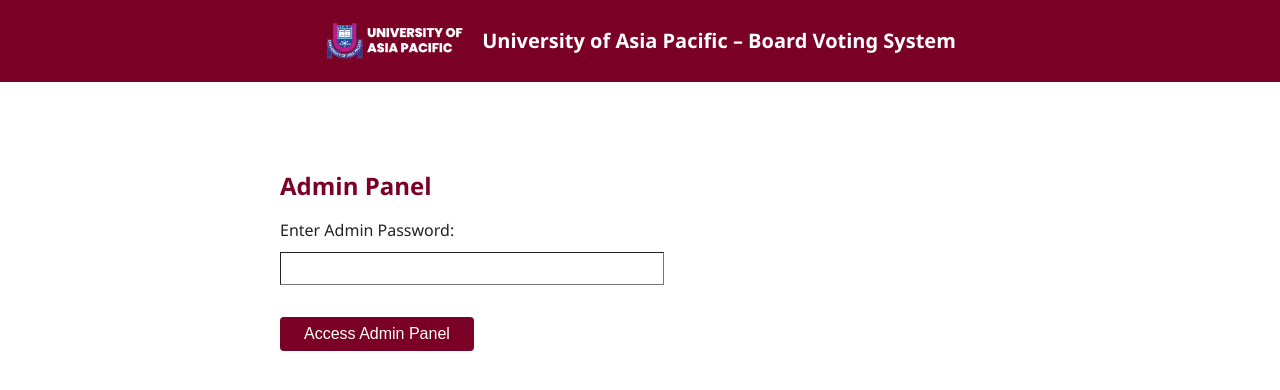
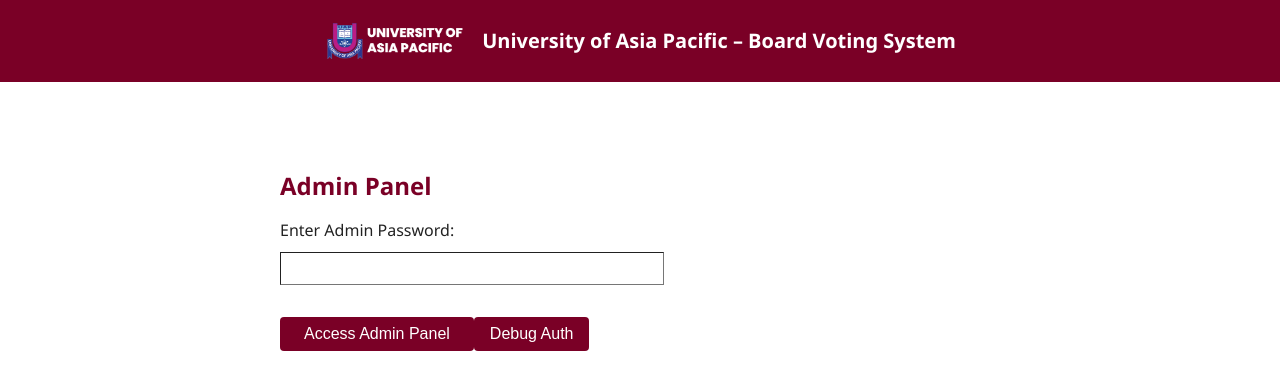
Before and after one commit to zalam003/uap-board-voting-system, a Next.js app: page /admin in a window 1280 px wide. Shown: the top 390 px of the page. Built offline with nearby package versions, Linux system fonts and the light colour scheme.

Commit message:
text and admin login fix

```diff
--- a/app/admin/page.tsx
+++ b/app/admin/page.tsx
@@ -67,22 +67,42 @@ export default function AdminPage() {
     }
 
     setLoading(true);
+    console.log('Attempting authentication with secret:', secret);
     try {
       const response = await fetch('/api/admin/sessions', {
         headers: { "x-admin-secret": secret }
       });
+
+      console.log('Auth response status:', response.status);
+      console.log('Auth response ok:', response.ok);
 
       if (response.ok) {
         setAuthenticated(true);
         setError("");
         await loadSessions();
       } else {
+        const errorData = await response.json();
+        console.log('Auth error:', errorData);
         setError("Invalid admin password");
       }
     } catch (err) {
+      console.error('Auth exception:', err);
       setError("Failed to authenticate");
     } finally {
       setLoading(false);
+    }
+  }
+
+  async function debugAuth() {
+    try {
+      const response = await fetch('/api/admin/test-auth', {
+        headers: { "x-admin-secret": secret }
+      });
+      const data = await response.json();
+      console.log('Debug Auth Response:', data);
+      setError(`Debug Info: Received: "${data.receivedSecret}", Expected: "${data.expectedSecret}", Match: ${data.secretsMatch}`);
+    } catch (err) {
+      setError("Failed to test authentication");
     }
   }
 
@@ -415,9 +435,16 @@ export default function AdminPage() {
             <button
               onClick={authenticate}
               disabled={loading}
-              className="bg-uap-maroon text-white px-6 py-2 rounded disabled:opacity-50"
+              className="bg-uap-maroon text-white px-6 py-2 rounded disabled:opacity-50 mr-2"
             >
               {loading ? "Authenticating..." : "Access Admin Panel"}
+            </button>
+            <button
+              onClick={debugAuth}
+              disabled={loading}
+              className="bg-gray-500 text-white px-4 py-2 rounded disabled:opacity-50"
+            >
+              Debug Auth
             </button>
           </div>
         </div>
--- a/app/api/admin/sessions/route.ts
+++ b/app/api/admin/sessions/route.ts
@@ -6,6 +6,12 @@ import { generateUUID, formatTimestamp, addHours, getClientIP } from '@/lib/util
 function verifyAdmin(request: NextRequest): boolean {
   const adminSecret = request.headers.get('x-admin-secret');
   const expectedSecret = process.env.ADMIN_SECRET;
+
+  console.log('Admin verification:');
+  console.log('- Received secret:', adminSecret);
+  console.log('- Expected secret:', expectedSecret);
+  console.log('- Secrets match:', adminSecret === expectedSecret);
+  console.log('- Expected secret exists:', expectedSecret !== undefined);
 
   return adminSecret === expectedSecret && expectedSecret !== undefined;
 }
--- a/app/api/admin/test-db/route.ts
+++ b/app/api/admin/test-db/route.ts
@@ -6,6 +6,12 @@ import { generateUUID, formatTimestamp, getClientIP } from '@/lib/utils';
 function verifyAdmin(request: NextRequest): boolean {
   const adminSecret = request.headers.get('x-admin-secret');
   const expectedSecret = process.env.ADMIN_SECRET;
+
+  console.log('DB Test - Admin verification:');
+  console.log('- Received secret:', adminSecret);
+  console.log('- Expected secret:', expectedSecret);
+  console.log('- Secrets match:', adminSecret === expectedSecret);
+  console.log('- Expected secret exists:', expectedSecret !== undefined);
 
   return adminSecret === expectedSecret && expectedSecret !== undefined;
 }
--- a/app/page.tsx
+++ b/app/page.tsx
@@ -39,7 +39,7 @@ export default function HomePage() {
             </div>
             <a
               href="/admin"
-              className="inline-block bg-uap-maroon text-white px-6 py-2 rounded-lg font-medium hover:bg-uap-dark transition-colors mt-4"
+              className="inline-block bg-white text-uap-maroon border-2 border-uap-maroon px-6 py-2 rounded-lg font-medium hover:bg-uap-maroon hover:text-white transition-colors mt-4"
             >
               Access Admin Panel
             </a>
```
Also changed, not shown: app/api/admin/test-auth/route.ts (added, +15 -0 lines).
